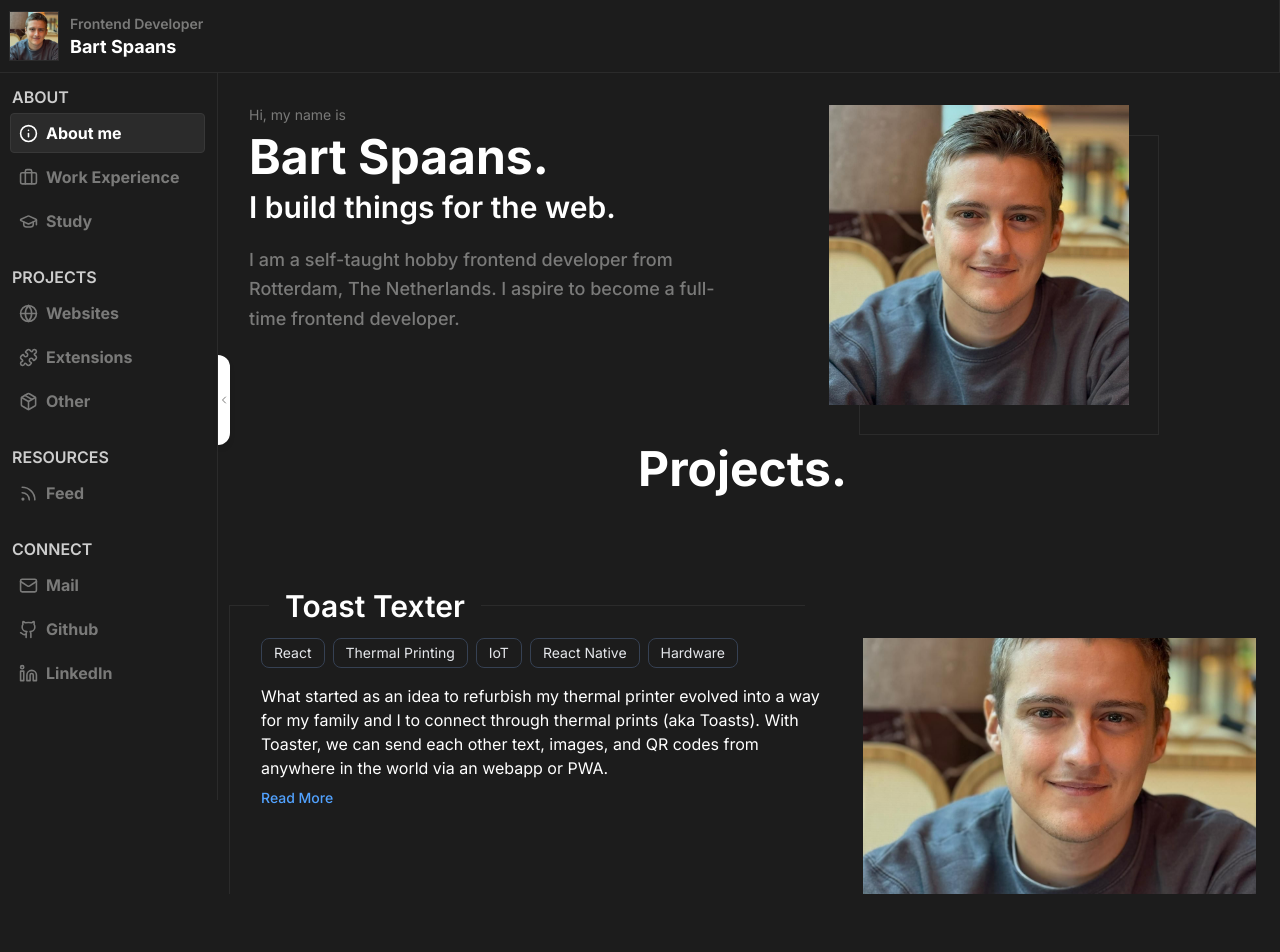
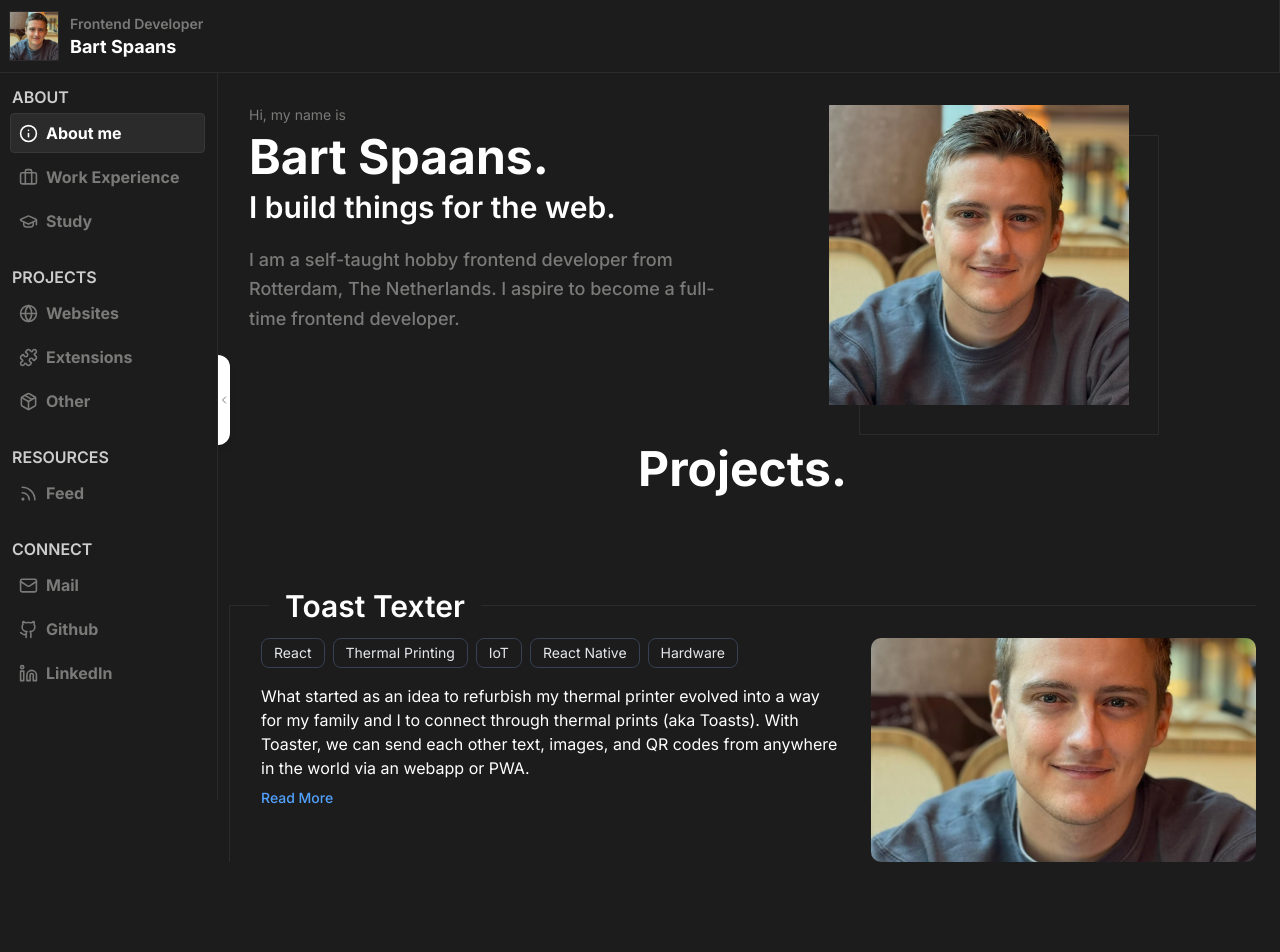
Before and after one commit to spaansba/Portfolio, a Next.js app: page /about in a window 1280 px wide. Shown: the top 952 px of the page. Built offline with nearby package versions, Linux system fonts and the light colour scheme.

Commit message:
fixed responsiveness issues

```diff
--- a/src/app/about/projects/ProjectTitle.tsx
+++ b/src/app/about/projects/ProjectTitle.tsx
@@ -11,14 +11,14 @@ function ProjectTitle({ title, isLeftAlign }: ProjectTitleProps) {
       <div
         className={`${
           isLeftAlign ? "left-0" : "right-0"
-        } absolute  w-[1px] top-0 bottom-0 bg-TertiaryGray`}
+        } absolute w-[1px] top-0 bottom-0 bg-TertiaryGray`}
       />
       <div
         className={`relative flex items-center w-full my-6 md:my-8 ${
           isLeftAlign ? "" : "justify-end"
         }`}
       >
-        <div className="w-xl h-[1px] bg-TertiaryGray" />
+        <div className="w-full h-[1px] bg-TertiaryGray" />
 
         <div
           className={`absolute ${
--- a/src/app/about/projects/ProjectsMain.tsx
+++ b/src/app/about/projects/ProjectsMain.tsx
@@ -26,24 +26,24 @@ function ProjectsMain({ project, isLast, isLeftAlign }: ProjectsMainProps) {
         <ProjectTitle title={project.title} isLeftAlign={isLeftAlign} />
 
         <div
-          className={`flex flex-col md:flex-row gap-4 md:gap-3 mt-6 md:mt-8 ${
-            isLeftAlign ? "ml-2 sm:ml-4 md:ml-8" : "mr-2 sm:mr-4 md:mr-8 items-end md:items-start"
-          }`}
+          className={`flex flex-col md:flex-row gap-4 md:gap-8 mt-6 md:mt-8 ${
+            isLeftAlign ? "ml-2 sm:ml-4 md:ml-8" : "mr-2 sm:mr-4 md:mr-8"
+          } ${!isLeftAlign ? "items-end md:items-start" : ""}`}
         >
           <div className={`w-full md:w-3/5 ${!isLeftAlign && "md:order-2"}`}>
             <div className={`flex flex-wrap gap-2 mb-3 md:mb-4 ${!isLeftAlign && "justify-end"}`}>
               {project.technologies.map((technology) => (
-                <TechnologyBadge name={technology} key={technology}></TechnologyBadge>
+                <TechnologyBadge name={technology} key={technology} />
               ))}
             </div>
 
-            <div className={`${!isLeftAlign ? "ml-auto" : ""} max-w-xl`}>
+            <div className={`max-w-2xl ${!isLeftAlign ? "md:ml-auto" : ""}`}>
               <ProjectDescription description={project.description} />
             </div>
           </div>
 
           <div
-            className={`w-full md:w-2/5 relative h-40 sm:h-48 md:h-64 overflow-hidden  ${
+            className={`w-full md:w-2/5 relative h-40 sm:h-48 md:h-56 overflow-hidden rounded-lg ${
               !isLeftAlign && "md:order-1"
             }`}
           >
```
